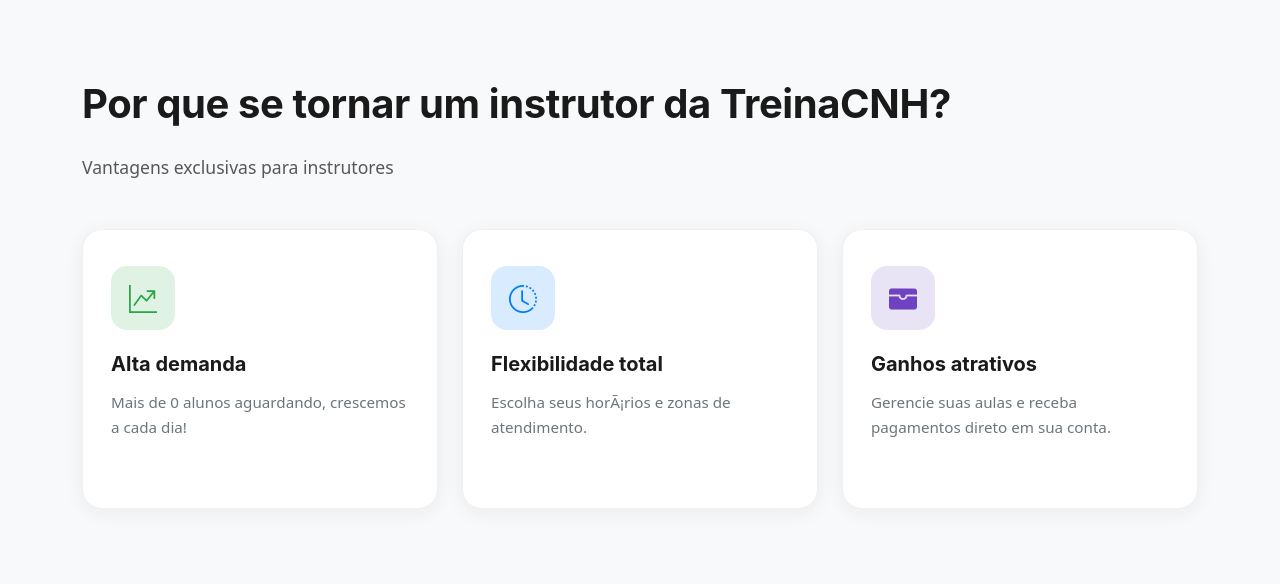
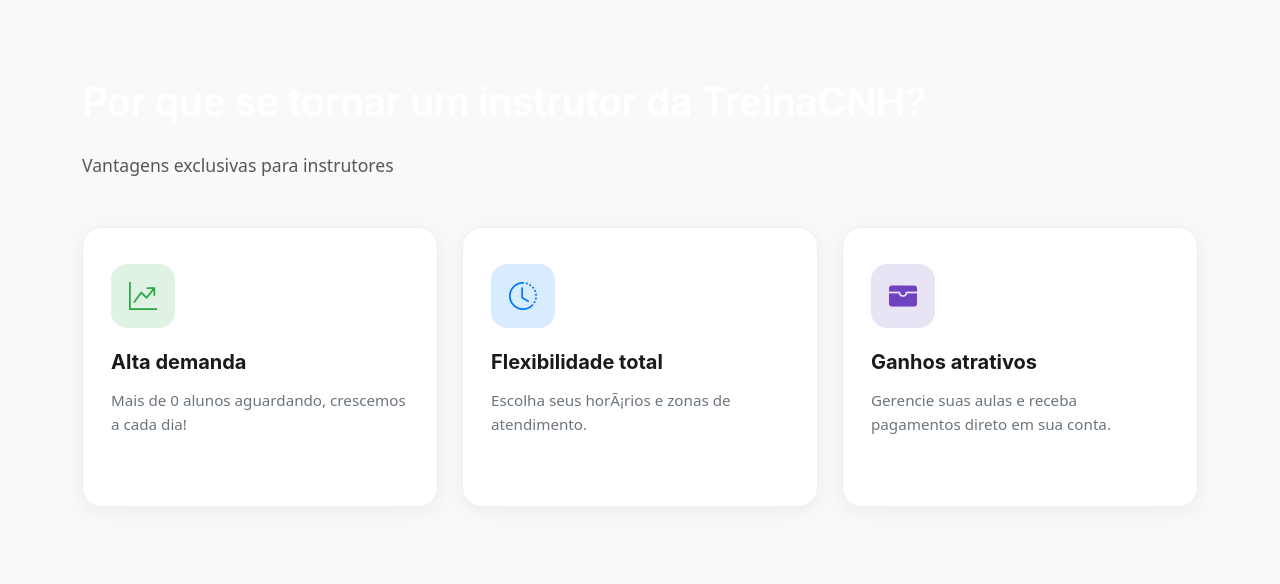
Before and after one commit to Hermelio/TREINACNH, a Django app: page / in a window 1280 px wide. Shown: the part 1391-1975 px from the top of the page. Run offline with Django 4.2, Linux system fonts and the light colour scheme; data that the repository does not hold is empty.

Commit message:
Ajustar cores secao Como Funciona: titulo branco e subtitulo rgba(255,255,255,0.70) como hero

```diff
--- a/templates/core/home.html
+++ b/templates/core/home.html
@@ -599,10 +599,10 @@
     .section-title {
         font-family: 'Inter', -apple-system, BlinkMacSystemFont, 'Segoe UI', system-ui, sans-serif;
         font-size: clamp(1.75rem, 3.5vw, 2.5rem);
-        font-weight: 700;
-        color: #1a1a1a;
+        font-weight: 600;
+        color: #ffffff;
         line-height: 1.25;
-        letter-spacing: -0.01em;
+        letter-spacing: -0.02em;
         margin-bottom: 1rem;
         text-align: left;
     }
@@ -970,7 +970,7 @@
 <section class="py-5" style="padding-top: 5rem !important; padding-bottom: 5rem !important;">
     <div class="container">
         <h2 class="section-title mb-4">Treinar com a TreinaCNH é fácil:</h2>
-        <p class="lead" style="color: rgba(0,0,0,0.65); max-width: 600px; margin-bottom: 3rem; font-size: 1.1rem; line-height: 1.6;">Comece a dar aulas em três passos simples</p>
+        <p class="lead" style="color: rgba(255, 255, 255, 0.70); max-width: 600px; margin-bottom: 3rem; font-size: 1rem; line-height: 1.6; font-weight: 400;">Comece a dar aulas em três passos simples</p>
 
         <div class="row g-4 feature-cards-container position-relative">
             <div class="col-md-4">
```
